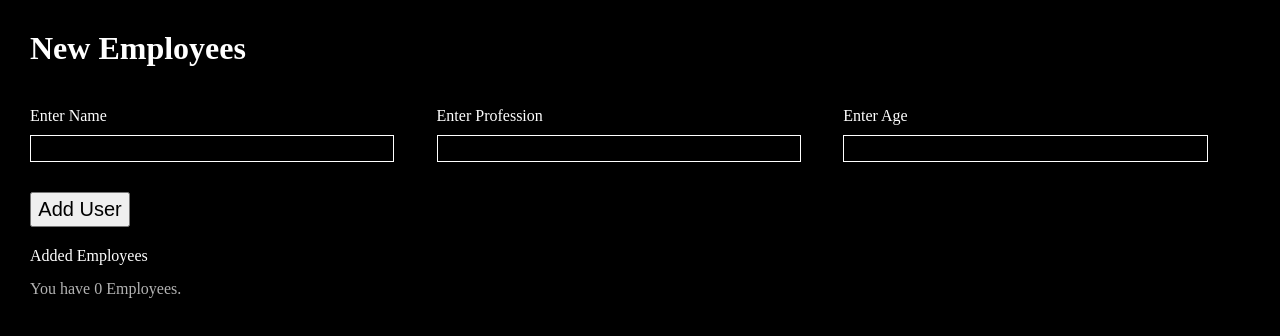
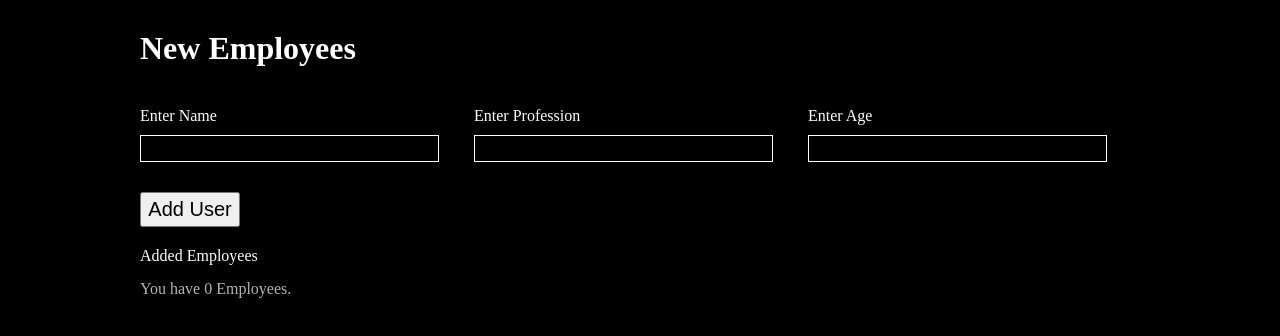
Before and after one commit to Jef-king/ModuleTestProjectFrontend2March24, a plain HTML site: page index.html in a window 1280 px wide. Drawn offline with Linux system fonts and the light colour scheme.

Commit message:
something

```diff
--- a/styles.css
+++ b/styles.css
@@ -6,6 +6,9 @@ body{
     background-color: black;
     color:white;
     margin:30px;
+    max-width: 1000px;
+    margin-left:auto;
+    margin-right:auto;
 }
 .column{
     display:inline-block;
```
